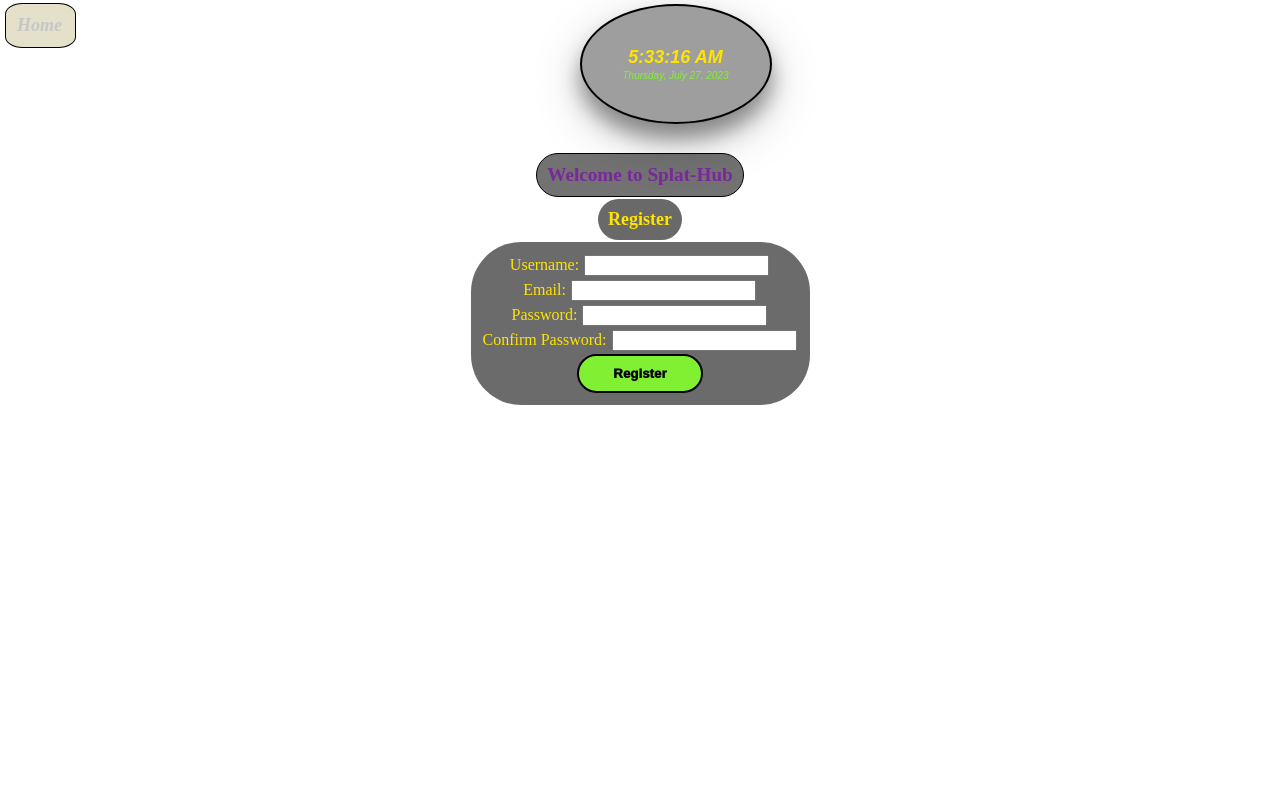
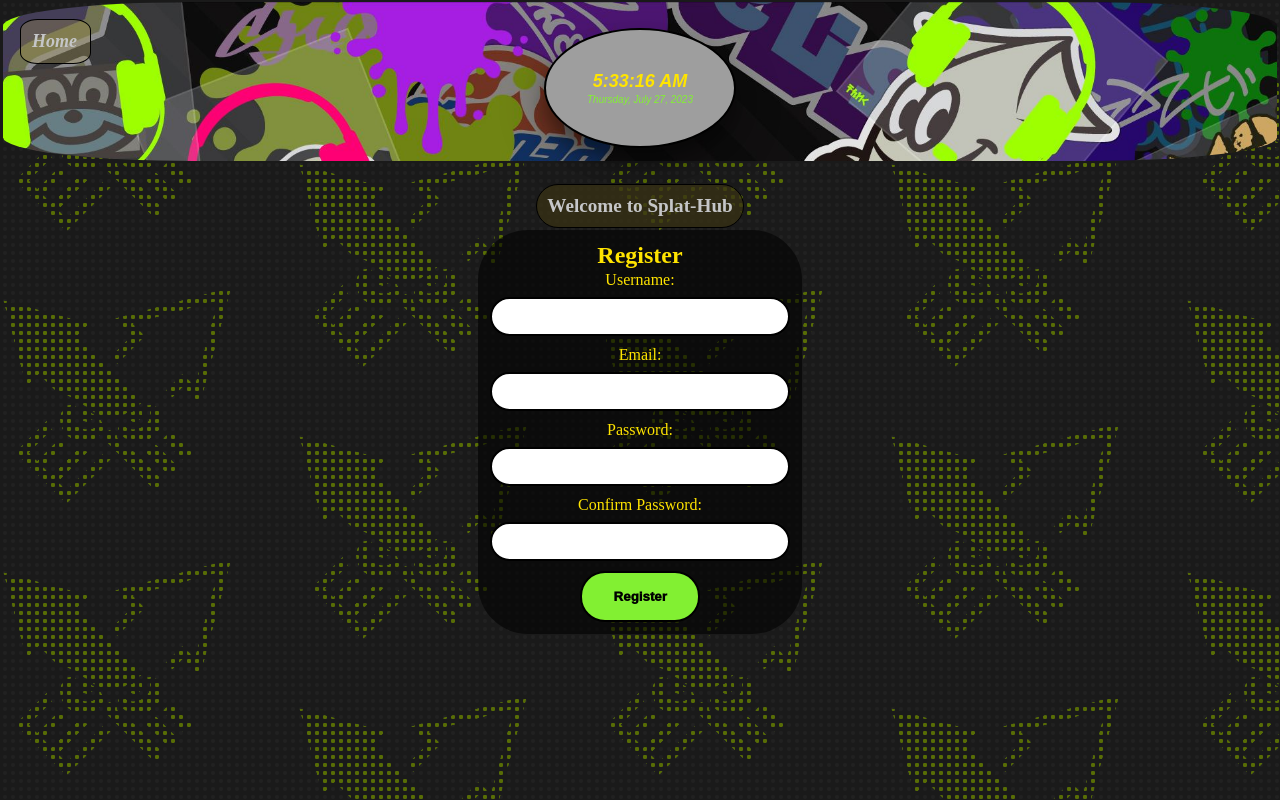
Before and after one commit to Clovs247/soloProject, a Flask app: page /register/form in a window 1280 px wide. Run offline with Flask 2, Linux system fonts and the light colour scheme; grey boxes are pictures that could not be loaded.

Commit message:
Updated registration Page to New Styling

```diff
--- a/flask_app/static/css/unknown_style.css
+++ b/flask_app/static/css/unknown_style.css
@@ -1,3 +1,123 @@
+
+
+/*********************************** IMAGES ********************************************************************************* */
+
+#splatsville-back{
+    background-image:url(/static/img/backgrounds/REPEAT_BACK.png);
+    background-repeat: repeat;
+}
+#header-back{
+    background-image:url(/static/img/backgrounds/Logos.jpg);
+    background-size: cover;
+
+}
+/*********************************** HEADER ********************************************************************************* */
+
+header{
+    padding: 15px;
+    padding-bottom: 7px;
+    border-radius: 15%;
+}
+.newnav{
+    display: flex;
+    justify-content:space-between;
+    margin-top: 10px;
+}
+.lognav{
+    display: flex;
+    justify-content:space-between;
+    float: left;
+    position: fixed;
+}
+#logclock{
+    display: flex;
+    justify-content: center;
+    margin-top: 10px;
+}
+.links{
+    background-color: rgba(170, 154, 82, 0.3);
+    padding: 10px;
+    text-decoration-line: none;
+    border: 1px solid black;
+    border-radius: 25%;
+    font-size: large;
+    color: #222629;
+    font-weight: 900;
+    font-style: oblique;
+    position: relative;
+    display: flex;
+    justify-content: center;
+    height: fit-content;
+}
+.links:hover{
+    background-color: #7b14a7c8;
+    color: #82f032;
+    box-shadow: 0 15px 20px 0 rgba(0, 0, 0, 0.305), 0 17px 50px 0 rgba(0,0,0,0.19);
+    transform: scale(1.15);
+}
+span{
+    display: flex;
+    flex-direction: column;
+    align-items: center;
+    position: relative;
+    z-index: 2;
+    color: #c5c6c8;
+}
+.menu{
+    font-weight: 900;
+    border: 2px solid black;
+    border-radius: 20%;
+    display: flex;
+    flex-direction: row;
+    justify-content: space-between;
+    text-align: center;
+    align-items: center;
+    margin-top: 10px;
+    padding: 10px;
+    padding-right: 10px;
+    padding-left: 10px;
+    background-color:rgb(68, 96, 54);
+    background-image:url(/static/img/backgrounds/Splatoon3_BG_Paper.jpg);
+    background-size:cover ;
+    box-shadow: 0 15px 20px 0 rgba(0, 0, 0, 0.364), 0 17px 50px 0 rgba(0, 0, 0, 0.216);
+}
+#murch{
+    border-radius: 75px;
+    overflow: hidden;
+    position: relative;
+    z-index: 2;
+    height: 50px;
+}
+
+/*********************************** MAIN CONTENT ********************************************************************************* */
+
+* {
+    box-sizing: border-box;
+    margin: 1px;
+}
+
+.main-body{
+    padding: 0 20px;
+    text-align: center;
+    margin: 5px;
+    margin-top: 7px;
+    padding-top: 15px;
+    padding-bottom: 15px;
+    display: flex;
+    flex-direction: column;
+    align-items: center;
+}
+.welcome-par{
+    background-color: rgba(57, 50, 20, 0.754);
+    border: 1px solid black;
+    font-size: larger;
+    padding: 10px;
+    border-radius: 50px;
+    color: #6b2887;
+    color: #c5c6c8;
+}
+
+.second-column{}
 
 /* *********************************CLOCK********************************************************************************* */
 
@@ -37,104 +157,7 @@
     }
 }
 
-/*********************************** IMAGES ********************************************************************************* */
-
-#splatsville-back{
-    background-image:url(/static/img/backgrounds/REPEAT_BACK.png);
-    background-repeat: repeat;
-    align-items: center;
-}
-
-/***********************************MAIN - CONTENT********************************************************************************* */
-
-* {
-    box-sizing: border-box;
-    margin: 1px;
-}
-
-.newnav{
-    display: flex;
-    justify-content:space-between;
-}
-
-.links{
-    background-color: rgba(170, 154, 82, 0.3);
-    padding: 10px;
-    text-decoration-line: none;
-    border: 1px solid black;
-    border-radius: 25%;
-    font-size: large;
-    color: #222629;
-    font-weight: 900;
-    font-style: oblique;
-    position: relative;
-    display: flex;
-    justify-content: center;
-    height: fit-content;
-}
-
-.link-home{}
-
-span{
-    display: flex;
-    flex-direction: column;
-    align-items: center;
-    position: relative;
-    z-index: 2;
-    color: #c5c6c8;
-}
-.links:hover{
-    background-color: #7b14a7c8;
-    color: #82f032;
-    box-shadow: 0 15px 20px 0 rgba(0, 0, 0, 0.305), 0 17px 50px 0 rgba(0,0,0,0.19);
-    transform: scale(1.15);
-}
-.menu{
-    font-weight: 900;
-    border: 2px solid black;
-    background-color: rgb(239, 184, 130);
-    border-radius: 20%;
-    display: flex;
-    flex-direction: row;
-    justify-content: space-between;
-    text-align: center;
-    align-items: center;
-    margin-top: 10px;
-    padding: 10px;
-    padding-right: 30px;
-    padding-left: 30px;
-    background-color:rgb(68, 96, 54);
-    background-image:url(/static/img/backgrounds/Splatoon3_BG_Paper.jpg);
-    background-size:cover ;
-    box-shadow: 0 15px 20px 0 rgba(0, 0, 0, 0.364), 0 17px 50px 0 rgba(0, 0, 0, 0.216);
-}
-#murch{
-    border-radius: 75px;
-    overflow: hidden;
-    position: relative;
-    z-index: 2;
-    height: 50px;
-}
-
-.main-body{
-    padding: 0 20px;
-    text-align: center;
-    margin: 5px;
-    margin-top: 7px;
-    padding-top: 15px;
-    padding-bottom: 15px;
-    display: flex;
-    flex-direction: column;
-    align-items: center;
-}
-.welcome-par{
-    background-color: rgba(0, 0, 0, 0.552);
-    border: 1px solid black;
-    font-size: larger;
-    padding: 10px;
-    border-radius: 50px;
-    color: #7b14a7c8;
-}
+/*********************************** FORMS ********************************************************************************* */
 
 #login_reg{
     display: flex;
@@ -147,10 +170,6 @@
     color: #FFE400;
 }
 #login_reg_form_div{
-    display: flex;
-    flex-direction: column;
-    justify-content: center;
-    align-items: center;
     text-align: center;
     background-color: rgba(0, 0, 0, 0.579);
     padding: 10px;
@@ -160,15 +179,11 @@
 #login_reg_form{
     display: flex;
     flex-direction: column;
-    justify-content: center;
     align-items: center;
-    text-align: center;
     font-size: medium;
 }
-
 #submit{
     padding: 16px 32px;
-    padding: 10px;
     border: 2px solid black;
     border-radius: 25px;
     cursor: pointer;
@@ -181,8 +196,43 @@
     color: #82f032;
     transform: scale(1.15);
 }
+#login_reg_form label{
+    display: flex;
+    flex-direction: column;
+}
+input[type=text] {
+    width: 100%;
+    padding: 10px 15px;
+    margin: 8px 0;
+    border-radius: 25px;
+    box-sizing: border-box;
+    border: 2px solid black;
+    text-align: center;
+    width: 300px;
+}
+input[type=email] {
+    width: 100%;
+    padding: 10px 15px;
+    margin: 8px 0;
+    border-radius: 25px;
+    padding: 10px;
+    box-sizing: border-box;
+    border: 2px solid black;
+    text-align: center;
+    width: 300px;
+}
+input[type=password] {
+    width: 100%;
+    padding: 10px 15px;
+    margin: 8px 0;
+    border-radius: 25px;
+    padding: 10px;
+    box-sizing: border-box;
+    border: 2px solid black;
+    text-align: center;
+    width: 300px;
+}
 
-.second-column{}
 
 
 /***********************************LINK--WAVES********************************************************************************* */
--- a/flask_app/templates/register.html
+++ b/flask_app/templates/register.html
@@ -7,30 +7,26 @@
     <link rel="stylesheet" href="{{ url_for('static', filename='css/unknown_style.css') }}">
     <title>Register</title>
 </head>
-<body id="log-reg-back">
+<body id="splatsville-back">
 
-    <header>
-        <div class="newnav">
+    <header id="header-back">
+        <div class="lognav">
             <a href="/" class="links">
                 <span>Home</span>
                 <div class="wave-login"></div>
             </a>
-            <nav>
-                {% block menu %} {% include 'login_reg_menu.html' %} {% endblock menu %}
-            </nav>
-            <a class="link-home"></a>
         </div>
+        <nav id="logclock">
+            {% block menu %} {% include 'login_reg_menu.html' %} {% endblock menu %}
+        </nav>
     </header>
 
     <main>
         <div class="main-body">
             <h1 class="welcome-par">Welcome to Splat-Hub</h1>
-
-            <h3 id="login_reg">Register</h3>
-
-
             <div id="login_reg_form_div">
                 <form action="/register/" method="post" id="login_reg_form">
+                    <h2>Register</h2>
                     {% with messages = get_flashed_messages() %}
                         {% if messages %}
                             <strong class="error-par">Hold Up, Chum</strong>
--- a/flask_app/templates/unknown_dashboard.html
+++ b/flask_app/templates/unknown_dashboard.html
@@ -11,7 +11,7 @@
 
 
 
-    <header>
+    <header id="header-back">
         <div class="newnav">
             <a href="/register/form" class="links">
                 <span>Register</span>
```
